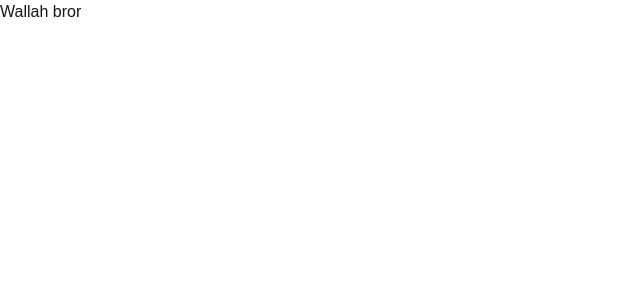
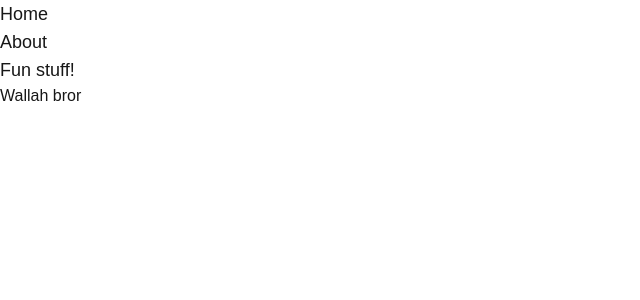
Before and after one commit to Kvernhaug/homepage, a Next.js app: page /test in a window 1280 px wide. Shown: the top 300 px of the page, without its empty margins (0-640 px from the left). Built offline with nearby package versions, Linux system fonts and the light colour scheme.

Commit message:
feat: navigation content v1

```diff
--- a/src/app/layout.tsx
+++ b/src/app/layout.tsx
@@ -1,6 +1,7 @@
 import type { Metadata } from "next";
 import localFont from "next/font/local";
 import "./globals.css";
+import { Navigation } from "@/components/navigation";
 
 const geistSans = localFont({
   src: "./fonts/GeistVF.woff",
@@ -28,6 +29,7 @@ export default function RootLayout({
       <body
         className={`${geistSans.variable} ${geistMono.variable} antialiased`}
       >
+        <Navigation />
         {children}
       </body>
     </html>
--- a/src/components/navigation.tsx
+++ b/src/components/navigation.tsx
@@ -1,7 +1,11 @@
 export function Navigation() {
   return (
-    <div className="flex flex row gap-2">
-      <div></div>
+    <div className="flex flex row gap-2 text-lg w-full">
+      <div>
+        <div>Home</div>
+        <div>About</div>
+        <div>Fun stuff!</div>
+      </div>
     </div>
   )
 }
```
Also changed, not shown: src/app/test/page.tsx (+5 -5 lines).
